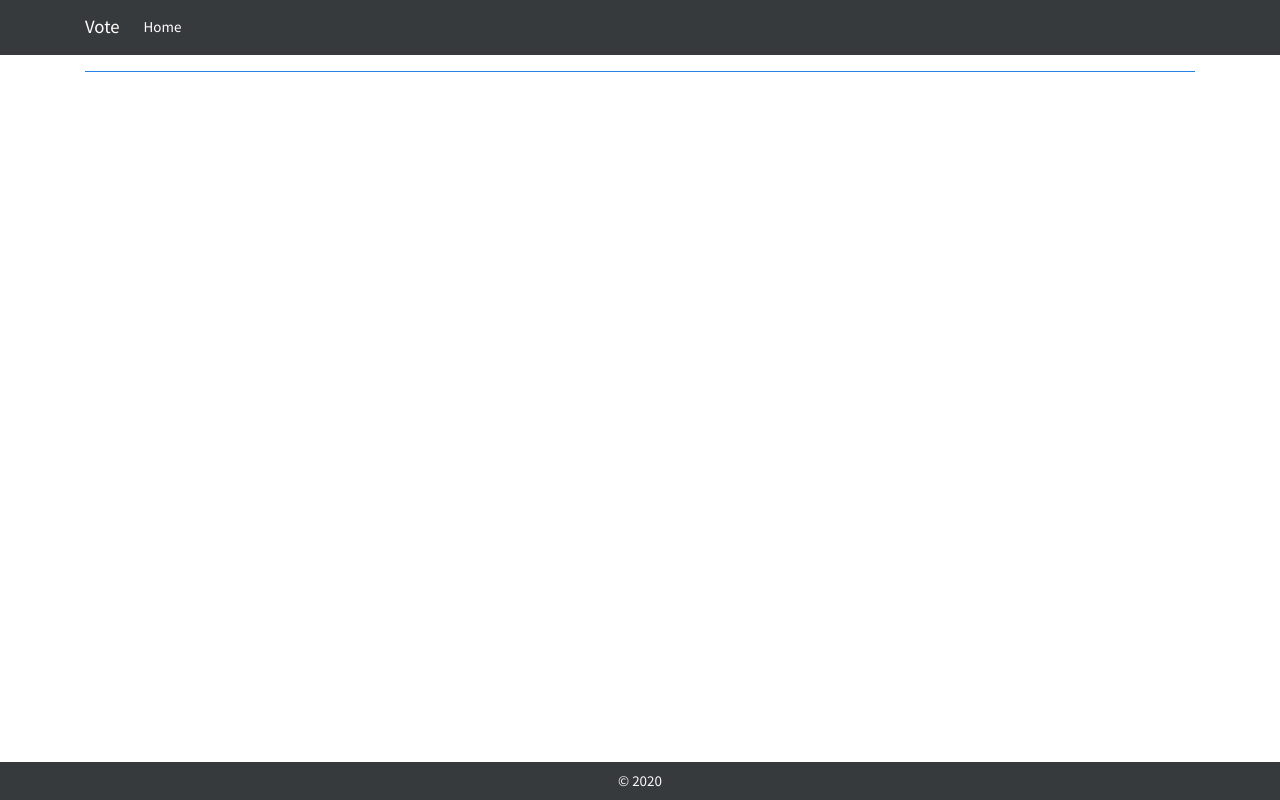
After one commit to rDuckDev/hello-languages, a Django app: template helloworld/polls/templates/polls/base.html in a window 1280 px wide. The commit adds this page. Run offline with Django 3.2, Linux system fonts and the light colour scheme; the template is opened without the code that fills it, so the values that code supplies are empty; some libraries are stand-ins or nearby versions.

Commit message:
style: apply theme with template inheritance
HT: https://overiq.com/django-1-10/template-inheritance-in-django/

```diff
--- a/helloworld/polls/static/polls/style.css
+++ /dev/null
@@ -1,3 +0,0 @@
-body { background: white url("images/background.jpg") no-repeat; }
-main { background: white; display: inline-block; padding-right: 30px; }
-li a { color: green; }
--- /dev/null
+++ b/helloworld/polls/templates/polls/base.html
@@ -0,0 +1,45 @@
+<!doctype html>
+<html lang="en" class="h-100">
+
+<head>
+    <meta charset="utf-8">
+    <meta name="viewport" content="width=device-width, initial-scale=1, shrink-to-fit=no">
+
+    <link rel="stylesheet" href="https://cdn.jsdelivr.net/npm/bootswatch@4.5.2/dist/cosmo/bootstrap.min.css" crossorigin="anonymous">
+    {% block styles %}{% endblock %}
+
+    <title>Vote - {% block title %}{% endblock %}</title>
+</head>
+
+<body class="h-100 d-flex flex-column">
+    <nav class="navbar navbar-expand-lg navbar-dark bg-dark">
+        <section class="container">
+            <span class="navbar-brand">Vote</span>
+            <button class="navbar-toggler" type="button" data-toggle="collapse" data-target="#nav-main">
+                <span class="navbar-toggler-icon"></span>
+            </button>
+
+            <div class="collapse navbar-collapse" id="nav-main">
+                <ul class="navbar-nav mr-auto">
+                    <li class="nav-item active"><a href="{% url 'polls:index' %}" class="nav-link">Home</a></li>
+                </ul>
+            </div>
+        </section>
+    </nav>
+
+    <section class="container flex-grow-1 my-3">
+        <h1 class="border-bottom border-primary mb-3">{% block header %}{% endblock %}</h1>
+        {% block content %}{% endblock %}
+    </section>
+
+    <footer class="bg-dark text-light text-center">
+        <section class="container py-2">&copy; 2020</section>
+    </footer>
+
+    <script src="https://cdn.jsdelivr.net/npm/jquery@3.5.1/dist/jquery.slim.min.js" crossorigin="anonymous"></script>
+    <script src="https://cdn.jsdelivr.net/npm/popper.js@1.16.1/dist/umd/popper.min.js" crossorigin="anonymous"></script>
+    <script src="https://cdn.jsdelivr.net/npm/bootstrap@4.5.2/dist/js/bootstrap.min.js" crossorigin="anonymous"></script>
+    {% block scripts %}{% endblock %}
+</body>
+
+</html>
```
Also changed, not shown: helloworld/polls/templates/polls/detail.html (+20 -10 lines), helloworld/polls/templates/polls/index.html (+13 -7 lines), helloworld/polls/templates/polls/results.html (+16 -7 lines), helloworld/polls/static/polls/images/background.jpg.
